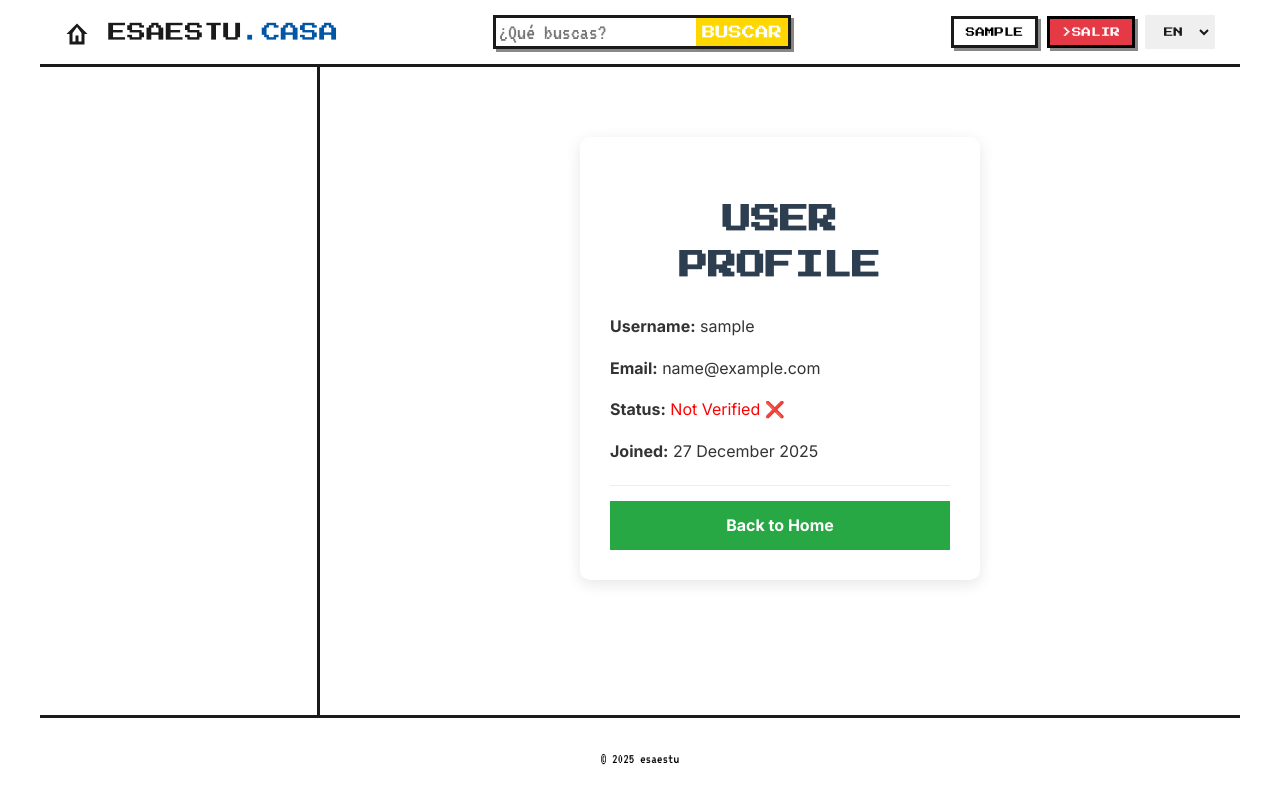
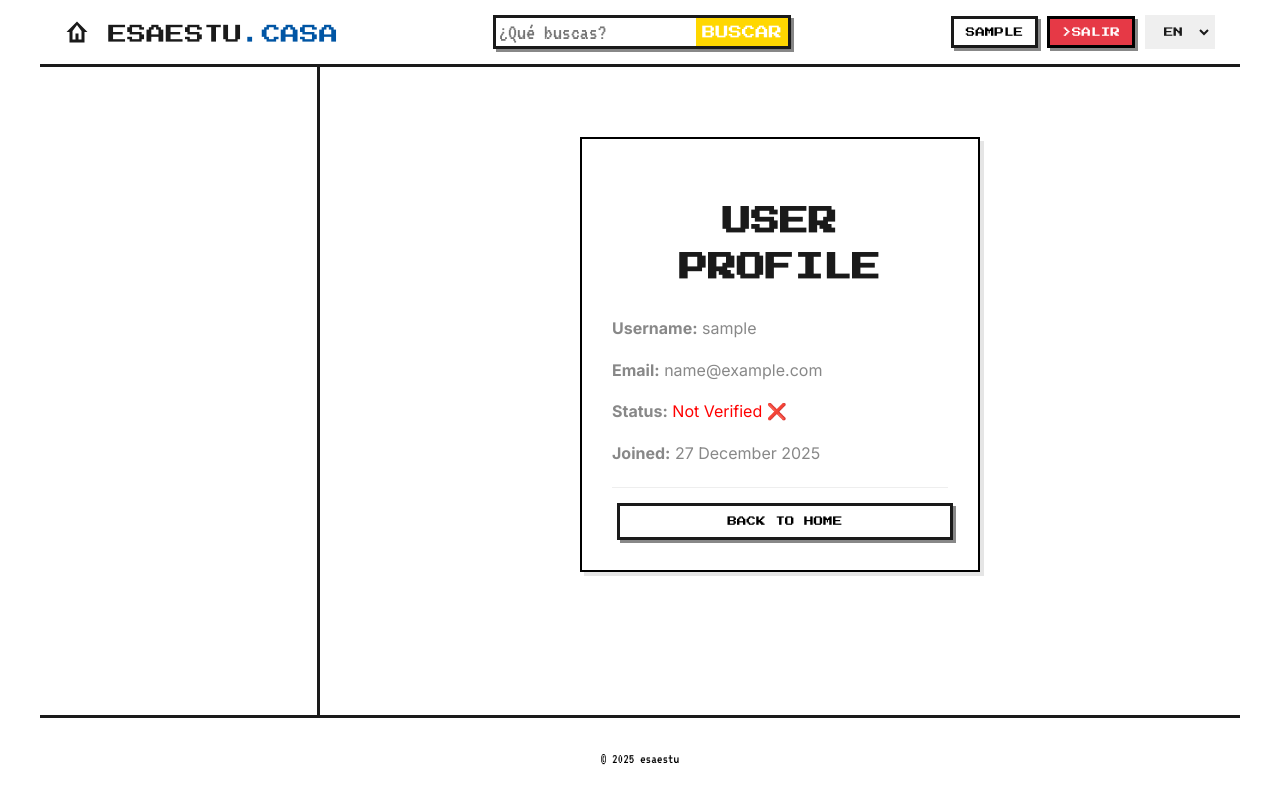
Before and after one commit to gmplanet/esaestu, a Django app: page /en/accounts/profile/ in a window 1280 px wide. Run offline with Django 5.2, Linux system fonts and the light colour scheme; the visitor is signed in with stand-in values (Sample User, id 1); data that the repository does not hold is empty.

Commit message:
modified:   locale/es/LC_MESSAGES/django.mo 	modified:   locale/es/LC_MESSAGES/django.po 	modified:   static/css/auth.css 	modified:   static/css/content.css 	modified:   static/css/pixel_style.css 	modified:   templates/accounts/profile.html 	modified:   templates/base.html

```diff
--- a/static/css/auth.css
+++ b/static/css/auth.css
@@ -1,19 +1,19 @@
 /* static/css/auth.css */
 
 .auth-container {
+    border: 2px solid black;
     max-width: 400px;
     margin: 30px auto;
     padding: 30px;
     background: #fff;
-    border-radius: 10px;
-    box-shadow: 0 4px 15px rgba(0,0,0,0.1);
-    color: #333;
+    box-shadow: 4px 4px 0px rgba(0, 0, 0, 0.1);
+    color: #888888;
 }
 
 .auth-container h2 {
     text-align: center;
     margin-bottom: 25px;
-    color: #2c3e50;
+    color: var(--pixel-black);
 }
 
 .form-group {
@@ -30,9 +30,8 @@
 .form-group input {
     width: 100%;
     padding: 10px;
-    border: 1px solid #ddd;
-    border-radius: 5px;
-    box-sizing: border-box; /* Чтобы padding не раздувал ширину */
+    border: 2px solid #000000;
+    box-sizing: border-box;
 }
 
 .error {
@@ -44,21 +43,28 @@
 }
 
 .btn-main {
-    width: 100%;
-    padding: 12px;
+
+    font-size: 0.6rem;
+    text-decoration: none;
+    color: var(--pixel-black);
+    display: inline-block;
+    padding: 12px 12px;
+    margin-left:auto;
+    border: var(--pixel-border) solid ;
+    border: 3px solid black;
+    cursor: pointer;
     background: #28a745;
     color: white;
-    border: none;
-    border-radius: 0px;
-    cursor: pointer;
-    font-size: 1em;
-    font-weight: bold;
-    transition: background 0.3s ease;
+    border-color: #000000;
+    box-shadow: 3px 3px 0px #888;
+    width: 100%;
 
 }
 
 .btn-main:hover {
-    background: #218838;
+        transform: translate(2px, 2px);
+    box-shadow: 0px 0px 0px var(--pixel-black);
+    z-index: 1300;
 }
 
 .auth-footer {
--- a/static/css/content.css
+++ b/static/css/content.css
@@ -8,7 +8,7 @@
 
 /* Стили заголовков внутри контента */
 .content-center h1 {
-    font-size: 2.5rem;
+    font-size: 1.5rem;
     margin-bottom: 20px;
     border-bottom: 2px solid #eee;
     padding-bottom: 10px;
--- a/static/css/pixel_style.css
+++ b/static/css/pixel_style.css
@@ -196,6 +196,23 @@ h1, h2, h3, .logo-pixel, .auth-link, button {
 }
 
 
+.auth-link.inicio {
+    background: var(--pixel-white);
+    color: rgb(0, 0, 0);
+    border-color: var(--pixel-black);
+    box-shadow: 3px 3px 0px var(--pixel-grey);
+    width:100%;
+}
+
+.auth-link.inicio:hover {
+    background: var(--pixel-white);
+    color: rgb(0, 0, 0);
+    border-color: var(--pixel-black);
+    transform: translate(2px, 2px);
+    box-shadow: 2px 2px 0px var(--pixel-white);
+    width:100%;
+}
+
 
 
 .auth-link.lang {
--- a/templates/accounts/profile.html
+++ b/templates/accounts/profile.html
@@ -17,7 +17,7 @@
         <p><strong>{% trans "Joined" %}:</strong> {{ user.date_joined|date:"d E Y" }}</p>
     </div>
     <div class="auth-footer">
-        <a href="{% url 'home' %}" class="btn-main" style="text-decoration: none; display: block; text-align: center;">
+        <a href="{% url 'home' %}" class="auth-link inicio" style=" text-align: center;">
             {% trans "Back to Home" %}
         </a>
     </div>
--- a/templates/base.html
+++ b/templates/base.html
@@ -39,7 +39,7 @@
         <div class="header-left">
 
             <a href="/" class="logo-pixel">
-                <svg  width="24" height="24" style="margin-bottom: -4px;"><use xlink:href="#icon-home"></use></svg>
+                <svg  width="24" height="24" ><use xlink:href="#icon-home"></use></svg>
                 ESAESTU<span>.CASA</span>
             </a>
         </div>
@@ -114,8 +114,8 @@
         <main class="content-center">
             {% block content %}
             <div class="hero-pixel">
-                <h1>Servicios para tu comunidad</h1>
-                <p>Sin comisiones extra.</p>
+                <h1>Test</h1>
+                <p>Test</p>
                 <div class="pixel-grid">
                    <!-- Здесь могут быть карточки разделов -->
                 </div>
```
Also changed, not shown: locale/es/LC_MESSAGES/django.po, 1 other file.
